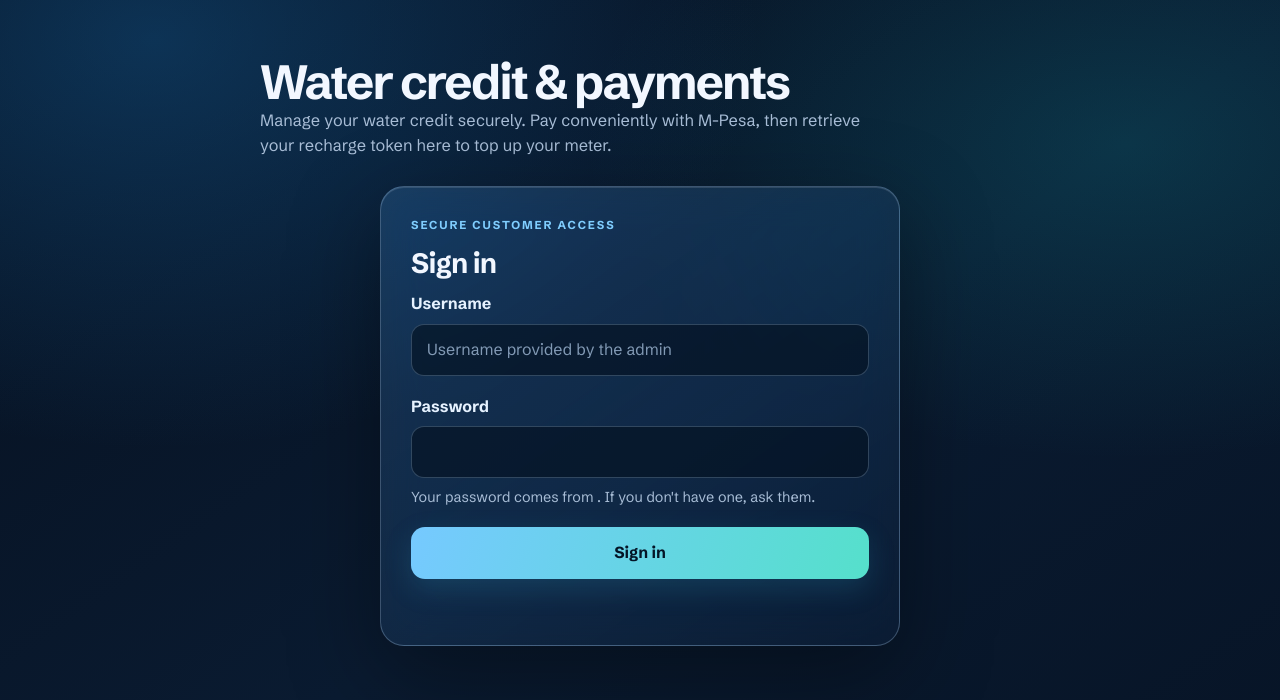
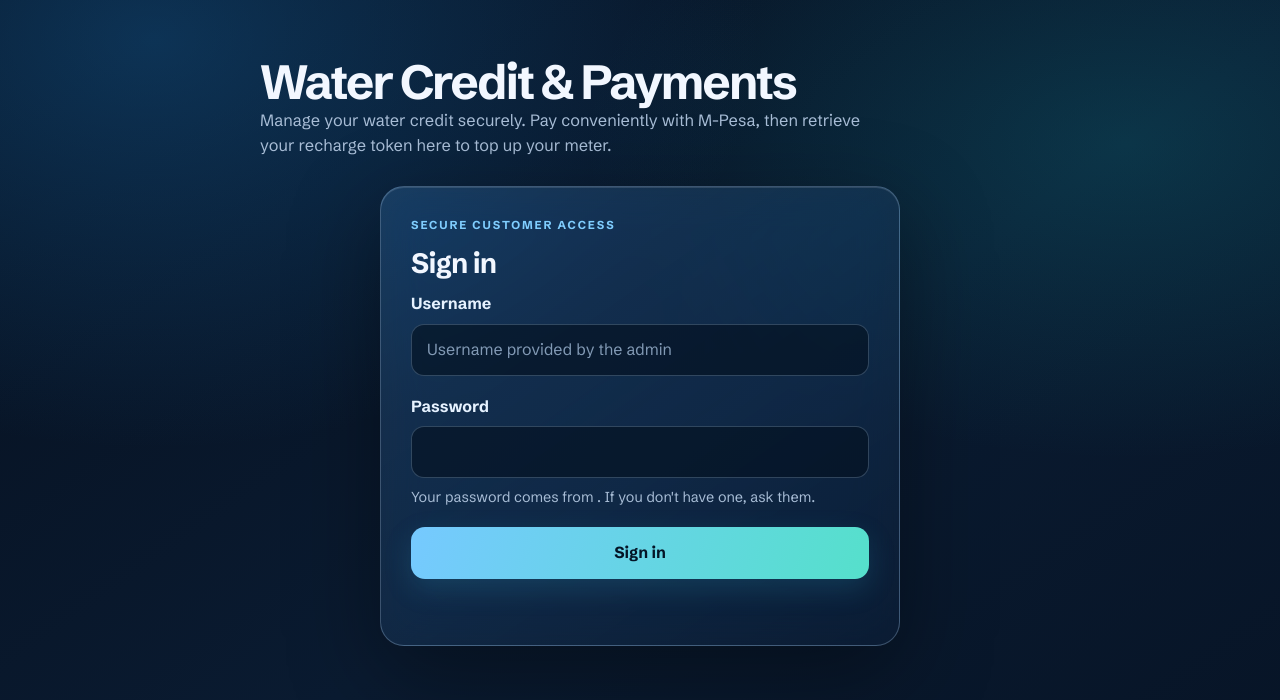
Before and after one commit to joab8291-glitch/mauriskade-mpesa, a website: page index.html in a window 1280 px wide. Drawn offline with Linux system fonts and the light colour scheme; no server answers; a web font is replaced by a local one.

Commit message:
Capitalize Water Credit & Payments heading

```diff
--- a/index.html
+++ b/index.html
@@ -33,7 +33,7 @@ input::placeholder{color:#829ab5}input:focus{border-color:var(--accent);backgrou
 <main>
   <header>
     <p class="biz" id="biz"></p>
-    <h1>Water credit &amp; payments</h1>
+    <h1>Water Credit &amp; Payments</h1>
     <p class="lede">Manage your water credit securely. Pay conveniently with M-Pesa, then retrieve your recharge token here to top up your meter.</p>
   </header>
 
```
